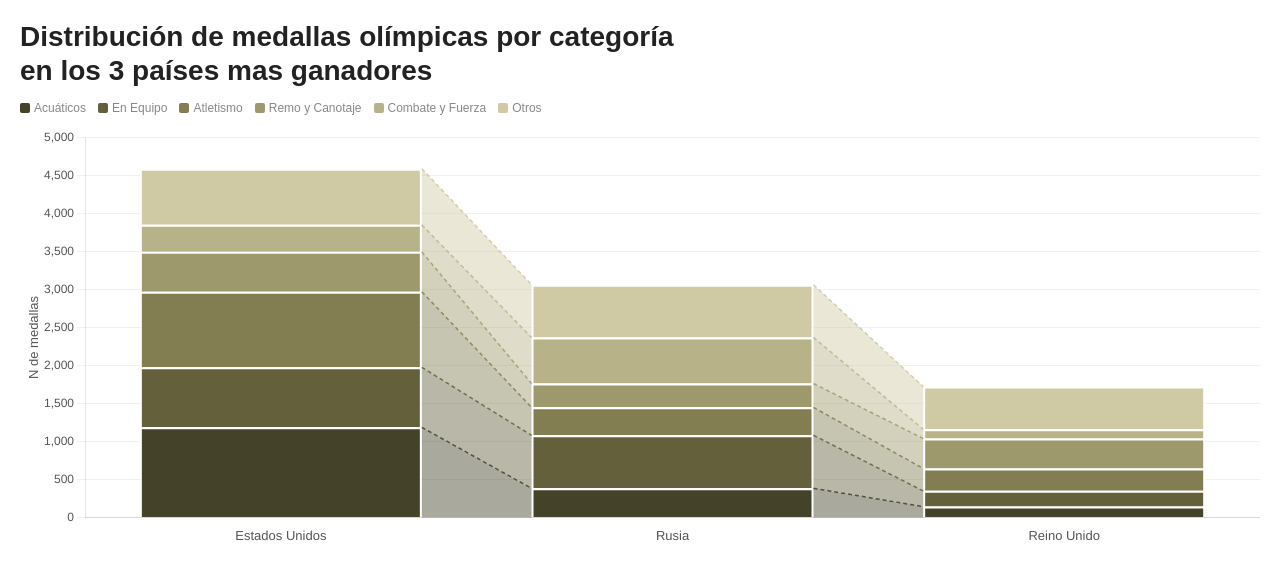
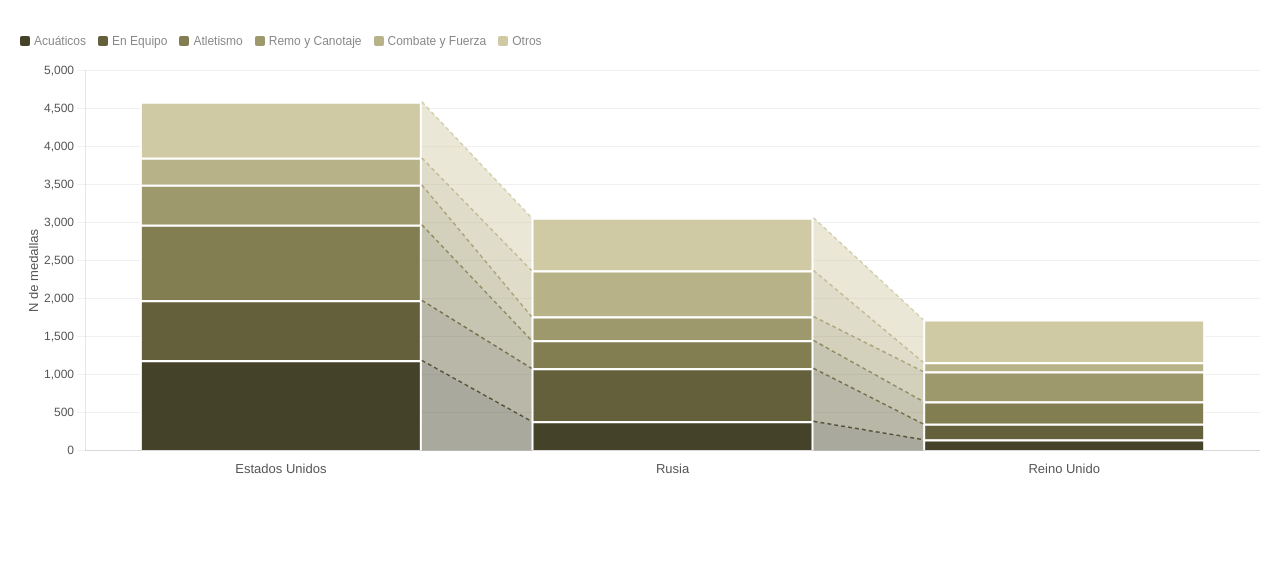
Before and after one commit to felipevilaseca/grafico-visualizacion, a plain HTML site: page index.html in a window 1280 px wide. Drawn offline with nearby package versions, Linux system fonts and the light colour scheme.

Commit message:
Update index.html

```diff
--- a/index.html
+++ b/index.html
@@ -10,8 +10,6 @@
   </style>
 </head>
 <body>
-
-<div style="font-size:28px;font-weight:700;text-align:left;margin-bottom:8px;line-height:1.2;color:#222;">Distribución de medallas olímpicas por categoría<br>en los 3 países mas ganadores</div>
 
 <div id="legend">
   <span class="leg-item"><span class="leg-box" style="background:#444228"></span>Acuáticos</span>
```
